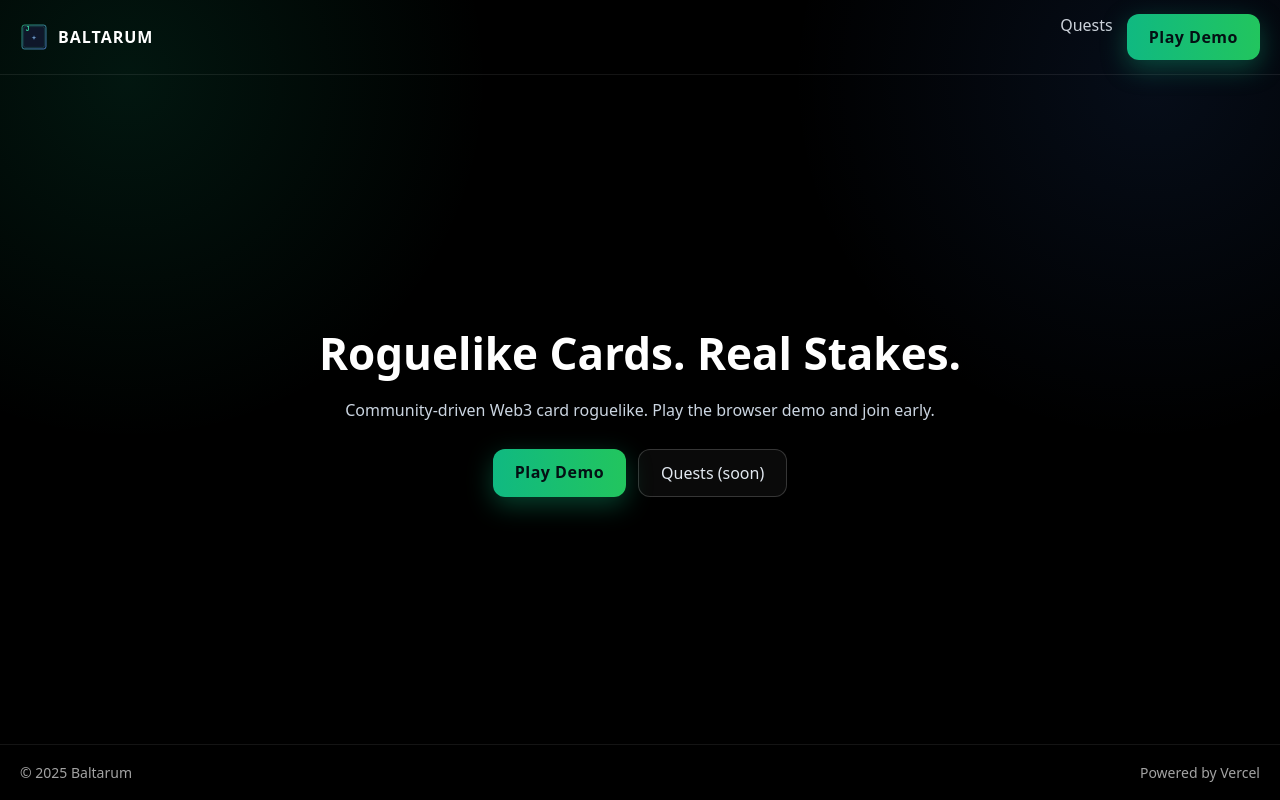
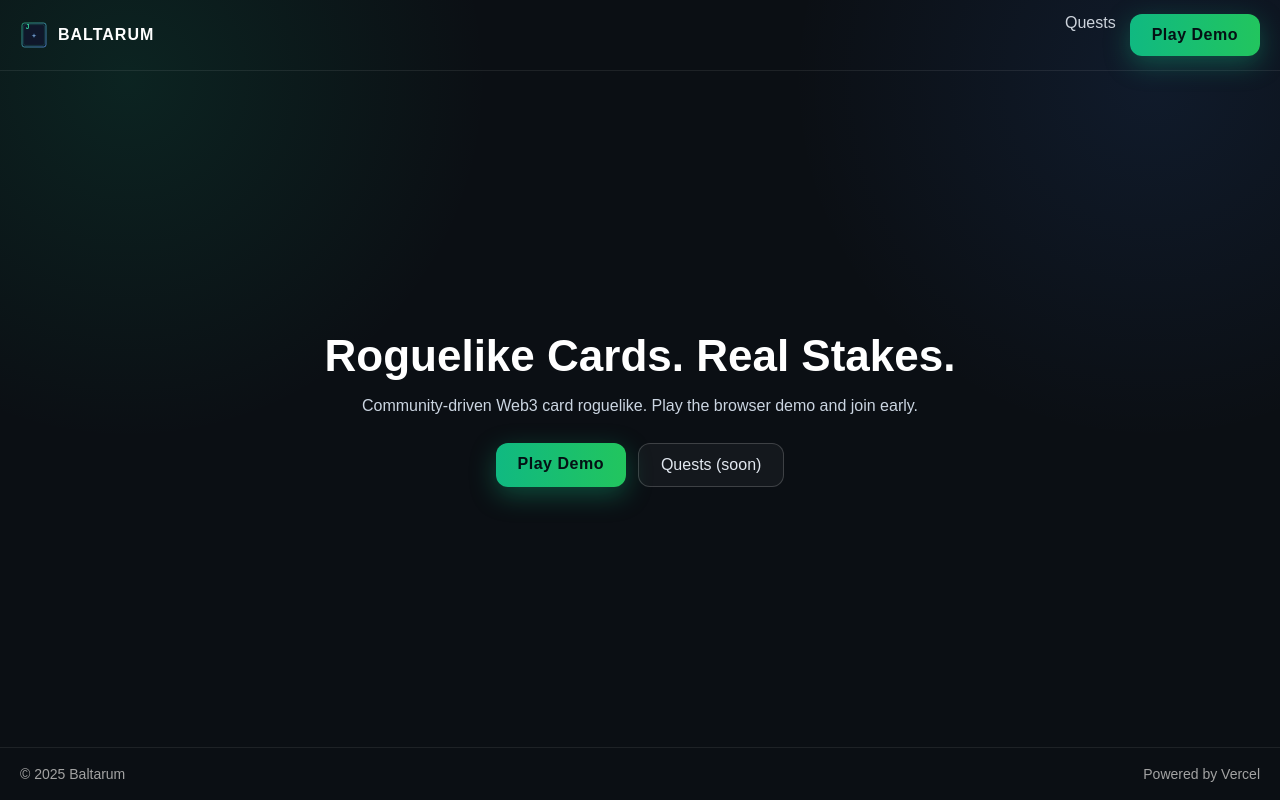
Before and after one commit to BaltarumStudio/baltarum, a Next.js app in the folder apps/landing/: page / in a window 1280 px wide. Built offline with nearby package versions, Linux system fonts and the light colour scheme; no server answers.

Commit message:
Update layout.jsx

```diff
--- a/apps/landing/app/layout.jsx
+++ b/apps/landing/app/layout.jsx
@@ -1 +1,30 @@
-export const metadata={title:'BALTARUM — Rogue Cards',description:'BALTARUM: roguelike card game. Play the browser demo, join quests, and get early access.',openGraph:{title:'BALTARUM — Rogue Cards',description:'Roguelike cards. Real stakes.',images:['/og.png']},twitter:{card:'summary_large_image',creator:'@baltarum'}};export default function RootLayout({children}){return(<html lang='en'><body style={{margin:0,background:'black',color:'white',fontFamily:'system-ui'}}>{children}</body></html>)}
+export const metadata = {
+  title: 'BALTARUM — Rogue Cards',
+  description: 'Roguelike cards. Real stakes. Browser demo.',
+  openGraph: {
+    title: 'BALTARUM — Rogue Cards',
+    description: 'Play the browser demo and join early.',
+    images: ['/og.png'], // картинку кладём в /public
+  },
+  twitter: {
+    card: 'summary_large_image',
+    creator: '@baltarum', // поменяешь, когда будет хэндл
+  },
+};
+
+export default function RootLayout({ children }) {
+  return (
+    <html lang="en">
+      <body
+        style={{
+          margin: 0,
+          background: '#0b0f14',
+          color: '#fff',
+          fontFamily: 'sans-serif',
+        }}
+      >
+        {children}
+      </body>
+    </html>
+  );
+}
```
